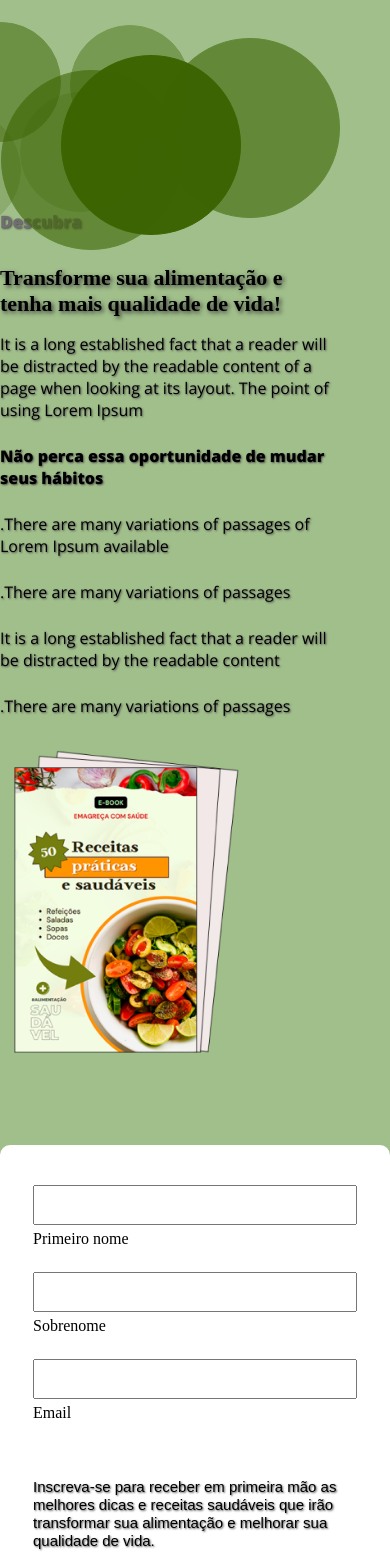
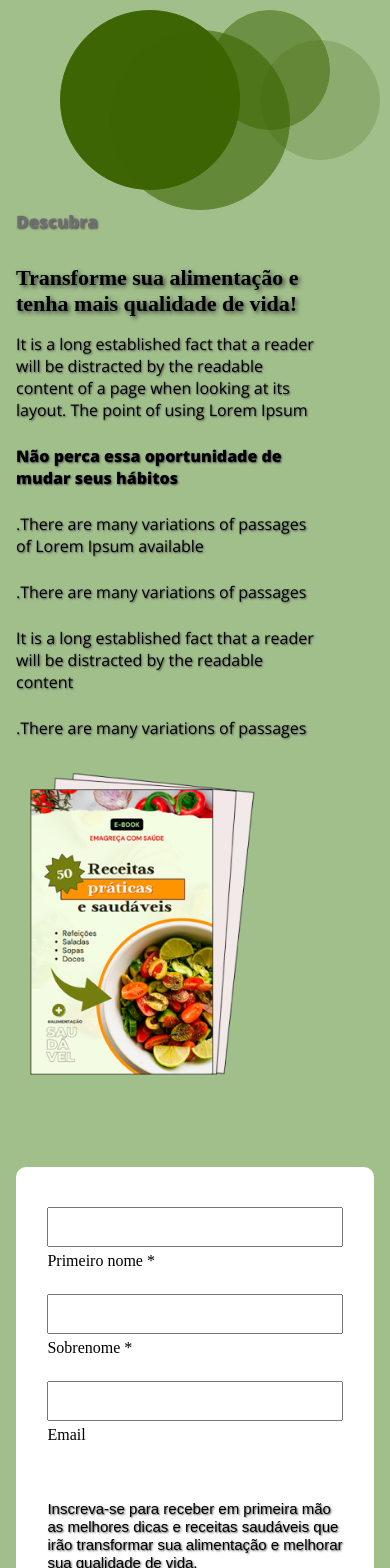
Before and after one commit to LaylaGiovanna/landing-page-react, a React (Create React App) app: page / in a window 390 px wide. Shown: the top 1568 px of the page. Built offline with nearby package versions, Linux system fonts and the light colour scheme.

Commit message:
Fazendo responsividade e iniciando useState

```diff
--- a/src/pages/home/index.js
+++ b/src/pages/home/index.js
@@ -1,4 +1,4 @@
-import React from "react";
+import React, { useState, useEffect } from "react";
 
 //imports
 import styles from './styles.css';
@@ -7,24 +7,40 @@ import Elipse from '../../components/Elipse';
 
 import ebook from '../../image/ebook.png';
 
-export default function Home(){
-    return(
+import mobile from './mobile.css'
+
+export default function Home() {
+
+    // size - é a nossa variável
+    // setSize - função que ATUALIZA a nossa variável
+    // useState - função do useState
+    const [size, setSize] = useState(window.innerWidth);
+
+    useEffect(() => {
+        windowSize();
+    }, []);
+
+    function windowSize(){
+        setSize(window.innerWidth);
+    }
+
+    return (
         <>
             <header className="container">
                 <div className="elipse-container">
                     {/* esquerda */}
                     <div className="elipse-left">
-                        <Elipse size={120} opacity={0.2} styles={'circle-left-one'}/>
-                        <Elipse size={120} opacity={0.4} styles={'circle-left-two'}/>
-                        <Elipse size={180} opacity={0.6} styles={'circle-left-three'}/>
+                        <Elipse size={120} opacity={0.2} styles={'circle-left-one'} />
+                        <Elipse size={120} opacity={0.4} styles={'circle-left-two'} />
+                        <Elipse size={180} opacity={0.6} styles={'circle-left-three'} />
                     </div>
 
                     {/* direita */}
                     <div className="elipse-right">
-                        <Elipse size={120} opacity={0.2} styles={'circle-right-one'}/>
-                        <Elipse size={120} opacity={0.5} styles={'circle-right-two'}/>
-                        <Elipse size={180} opacity={0.6} styles={'circle-right-three'}/>
-                        <Elipse size={180} opacity={0.98} styles={'circle-right-four'}/>
+                        <Elipse size={120} opacity={0.2} styles={'circle-right-one'} />
+                        <Elipse size={120} opacity={0.5} styles={'circle-right-two'} />
+                        <Elipse size={180} opacity={0.6} styles={'circle-right-three'} />
+                        <Elipse size={180} opacity={0.98} styles={'circle-right-four'} />
                     </div>
                 </div>
 
@@ -34,7 +50,7 @@ export default function Home(){
                         <div className="information-text">
                             <h3>Descubra</h3>
                             <h1>
-                                Transforme sua alimentação e <br/>
+                                Transforme sua alimentação e <br />
                                 tenha mais qualidade de vida!
                             </h1>
 
@@ -69,13 +85,13 @@ export default function Home(){
                     <div className="information-right">
                         <form>
                             <div className="form-input">
-                                <input type="text" className="input" id="firstName"></input>
-                                <label htmlFor="firstName" className="label-input">Primeiro nome</label>
+                                <input type="text" className="input" id="firstName" ></input>
+                                <label htmlFor="firstName" className="label-input">Primeiro nome * </label>
                             </div>
 
                             <div className="form-input">
                                 <input type="text" className="input" id="lastName"></input>
-                                <label htmlFor="lastName" className="label-input">Sobrenome</label>
+                                <label htmlFor="lastName" className="label-input">Sobrenome *</label>
                             </div>
 
                             <div className="form-input">
--- /dev/null
+++ b/src/pages/home/mobile.css
@@ -0,0 +1,41 @@
+/*----------------------------*/
+/*          ELIPSE LEFT       */
+/*----------------------------*/
+
+@media(max-width: 900px){
+    header.container div.elipse-container div.elipse-left{
+        display: none;
+    }
+
+    header.container div.elipse-container div.elipse-right div.circle-right-one{
+        left: 240px;
+        top: 40px;
+    }
+
+    header.container div.elipse-container div.elipse-right div.circle-right-two{
+        left: 190px;
+        top: 10px;
+    }
+
+    header.container div.elipse-container div.elipse-right div.circle-right-three{
+        left: 90px;
+        top: 30px;
+    }
+
+    header.container div.elipse-container div.elipse-right div.circle-right-four{
+        left: 40px;
+        top: 10px;
+    }
+}
+
+/*----------------------------*/
+/*        INFOS E FORM        */
+/*----------------------------*/
+
+@media(max-width: 1000px){
+    header.container div.information-container{
+        padding: 0 1rem;
+    }
+
+
+}
```
